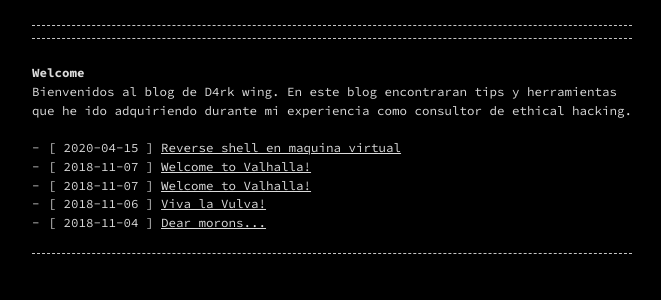
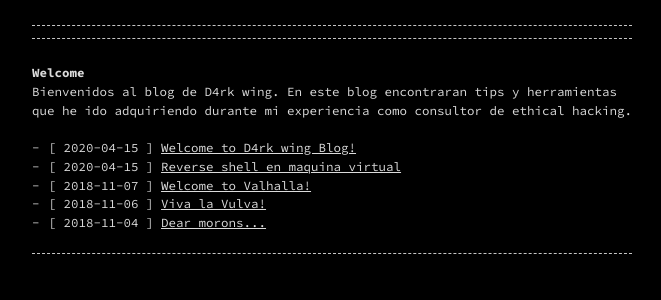
Before and after one commit to d4rk-wing/d4rkwz.github.io, a Jekyll site: the page built from index.md, in a window 1280 px wide. Shown: the top 300 px of the page, without its empty margins (308-969 px from the left). Built offline with Jekyll 4.4.1, drawn with Linux system fonts in a browser that asks for light colours.

Commit message:
Update 2020-04-15-welcome-to-blog.markdown

```diff
--- a/_posts/2020-04-15-welcome-to-blog.markdown
+++ b/_posts/2020-04-15-welcome-to-blog.markdown
@@ -1,7 +1,7 @@
 ---
 layout: post
-title:  "Welcome to Valhalla!"
-date:   2018-11-07 12:32:45 +0100
+title:  "Welcome to D4rk wing Blog!"
+date:   2020-04-15 12:32:45 +0100
 categories:
 ---
 
```
